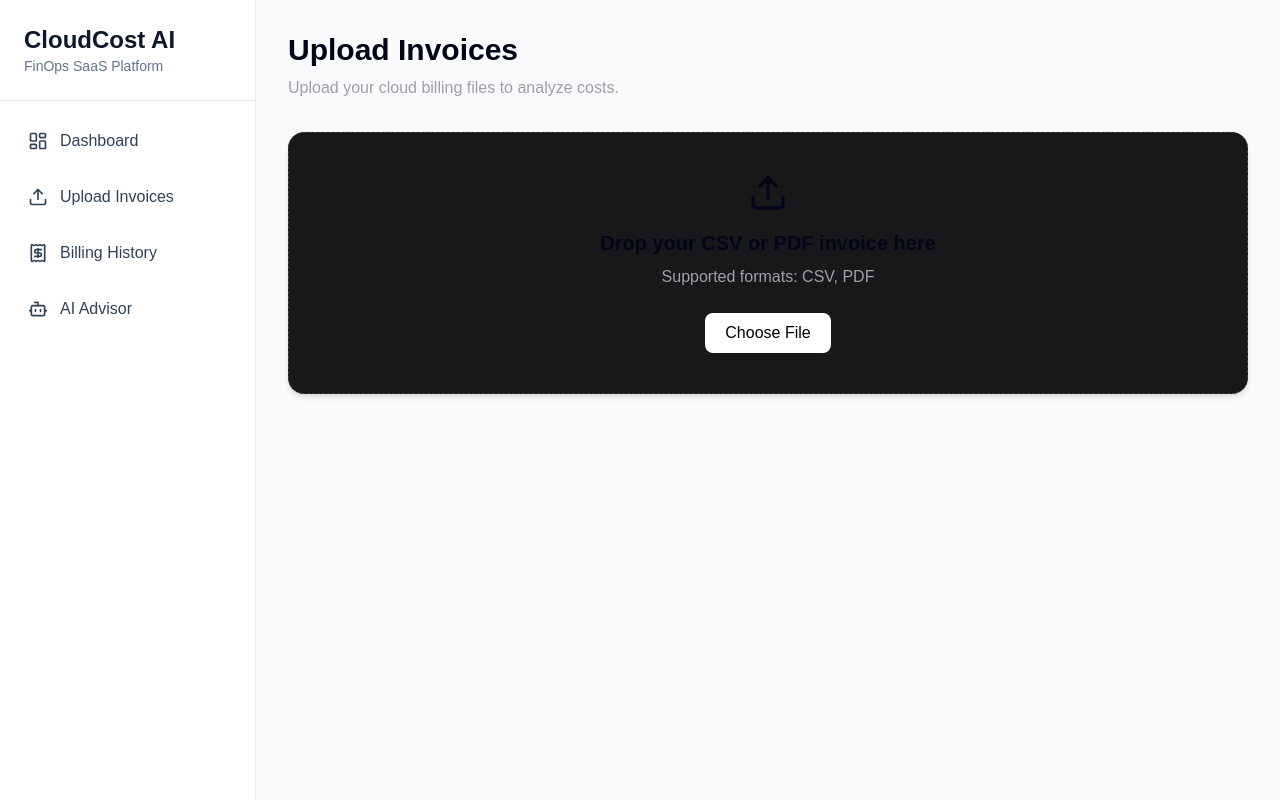
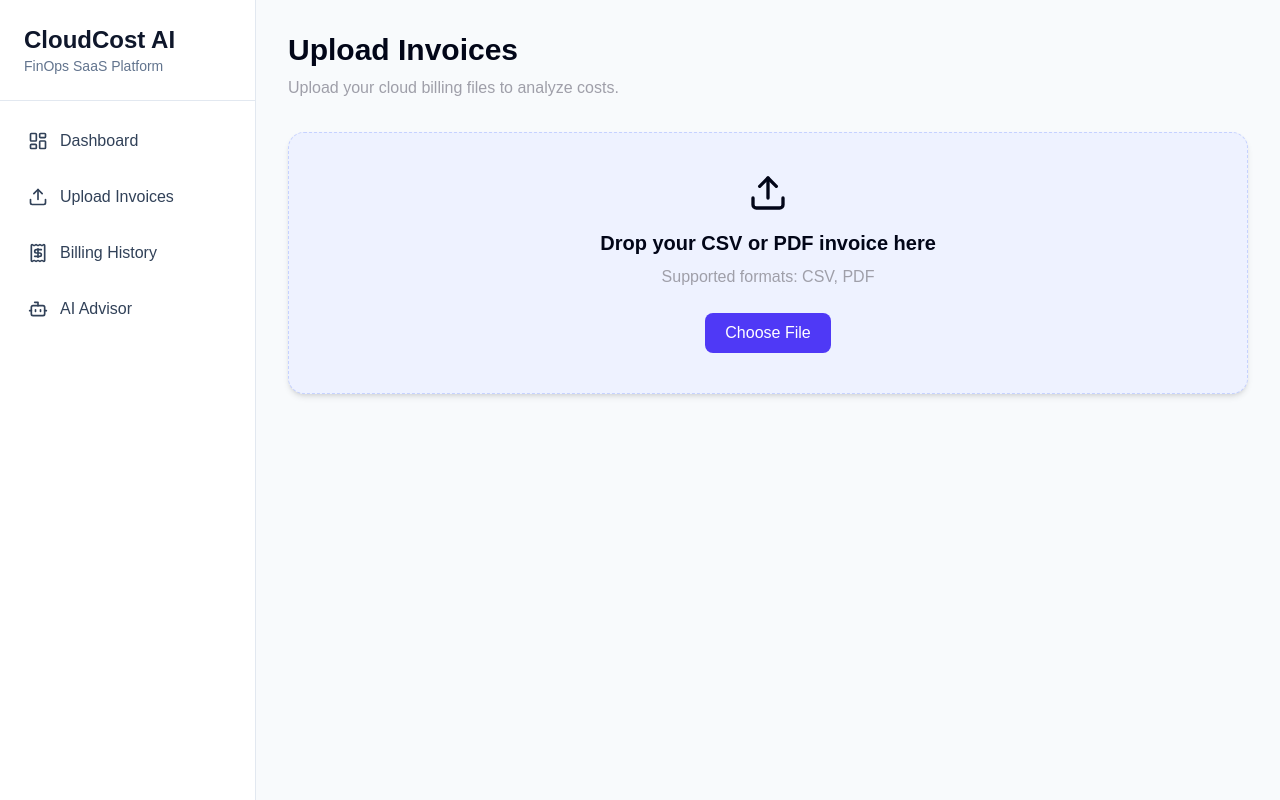
Before and after one commit to youssefmechichi/cloudcost-ai, a Next.js app in the folder frontend/: page /upload in a window 1280 px wide. Built offline with nearby package versions, Linux system fonts and the light colour scheme.

Commit message:
Updated layout on Invoice Upload

```diff
--- a/frontend/app/upload/page.tsx
+++ b/frontend/app/upload/page.tsx
@@ -12,7 +12,7 @@ export default function UploadPage() {
         Upload your cloud billing files to analyze costs.
       </p>
 
-      <div className="mt-8 rounded-2xl border border-dashed border-zinc-700 bg-zinc-900 p-10 text-center shadow-md">
+      <div className="mt-8 rounded-2xl border border-dashed border-indigo-200 bg-indigo-50 p-10 text-center shadow-md">
         <Upload className="mx-auto mb-4" size={40} />
 
         <h2 className="text-xl font-semibold">
@@ -23,7 +23,7 @@ export default function UploadPage() {
           Supported formats: CSV, PDF
         </p>
 
-        <button className="mt-6 rounded-lg bg-white px-5 py-2 text-black">
+        <button className="mt-6 rounded-lg bg-indigo-600 px-5 py-2 text-white">
           Choose File
         </button>
       </div>
```
